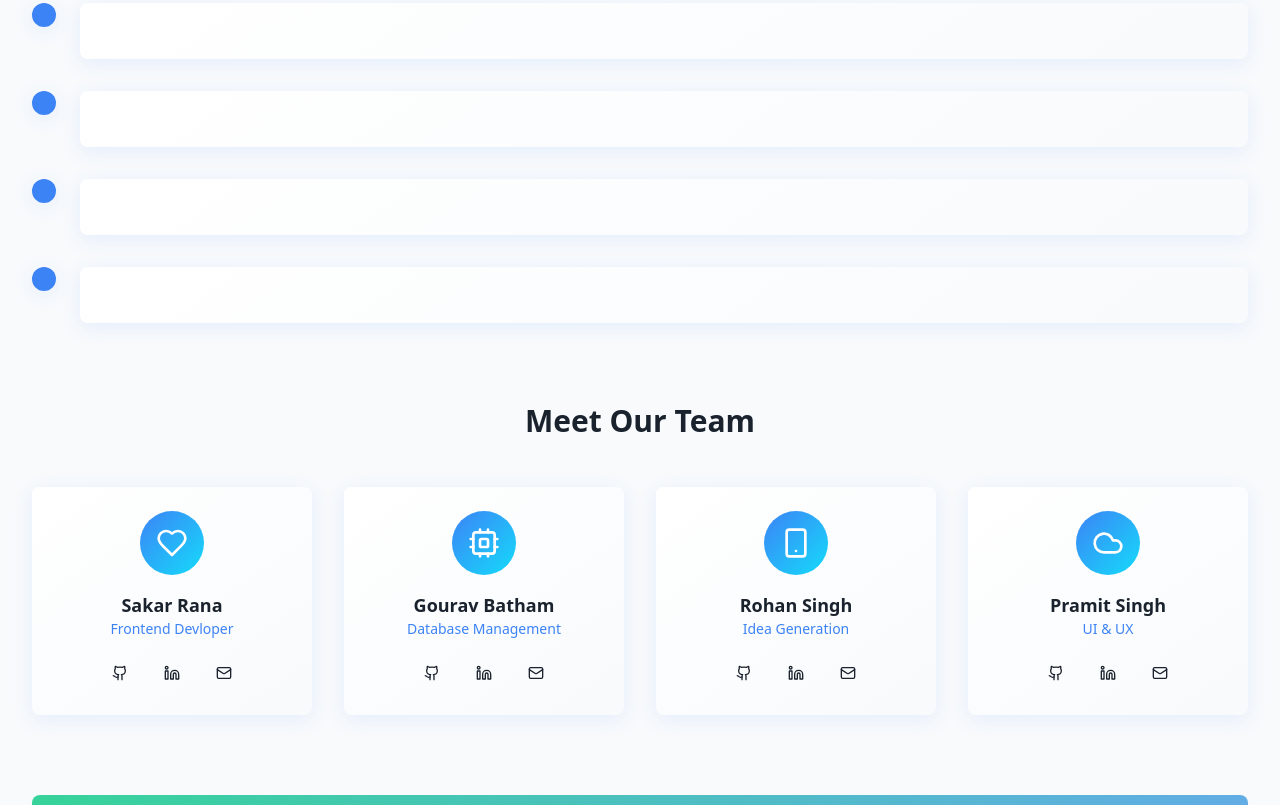
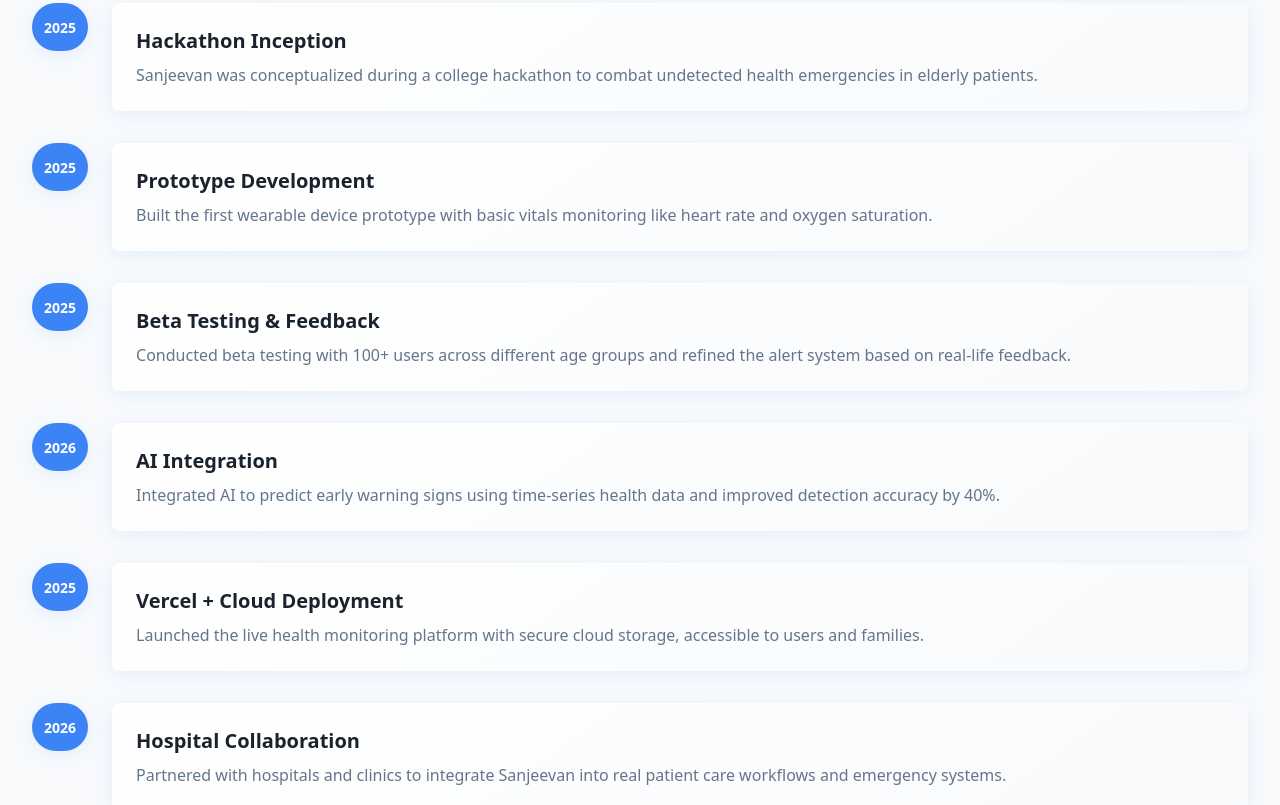
Before and after one commit to SakarRanat90/sanjeevan-health-guardian, a React (Vite) app: page /about in a window 1280 px wide. Shown: the part 1400-2205 px from the top of the page. Built offline with nearby package versions, Linux system fonts and the light colour scheme.

Commit message:
Update AboutPage.tsx

```diff
--- a/src/pages/AboutPage.tsx
+++ b/src/pages/AboutPage.tsx
@@ -47,25 +47,48 @@ export default function AboutPage() {
 
  const milestones = [
   {
-      year: "",
-      title: "",
-      description: ""
+    year: "2025",
+    title: "Hackathon Inception",
+    description:
+      "Sanjeevan was conceptualized during a college hackathon to combat undetected health emergencies in elderly patients.",
   },
   {
-      year: "",
-      title: "",
-      description: ""
+    year: "2025",
+    title: "Prototype Development",
+    description:
+      "Built the first wearable device prototype with basic vitals monitoring like heart rate and oxygen saturation.",
   },
   {
-      year: "",
-      title: "",
-      description: ""
+    year: "2025",
+    title: "Beta Testing & Feedback",
+    description:
+      "Conducted beta testing with 100+ users across different age groups and refined the alert system based on real-life feedback.",
   },
   {
-      year: "",
-      title: "",
-      description: ""
-    }
+    year: "2026",
+    title: "AI Integration",
+    description:
+      "Integrated AI to predict early warning signs using time-series health data and improved detection accuracy by 40%.",
+  },
+  {
+    year: "2025",
+    title: "Vercel + Cloud Deployment",
+    description:
+      "Launched the live health monitoring platform with secure cloud storage, accessible to users and families.",
+  },
+  {
+    year: "2026",
+    title: "Hospital Collaboration",
+    description:
+      "Partnered with hospitals and clinics to integrate Sanjeevan into real patient care workflows and emergency systems.",
+  },
+  {
+    year: "2027",
+    title: "Global Outreach",
+    description:
+      "Expanded to international markets, focusing on elderly care and rural health monitoring solutions.",
+  },
+
   ];
 
   const values = [
```
Lines whose indentation alone changed are shown as unchanged.
